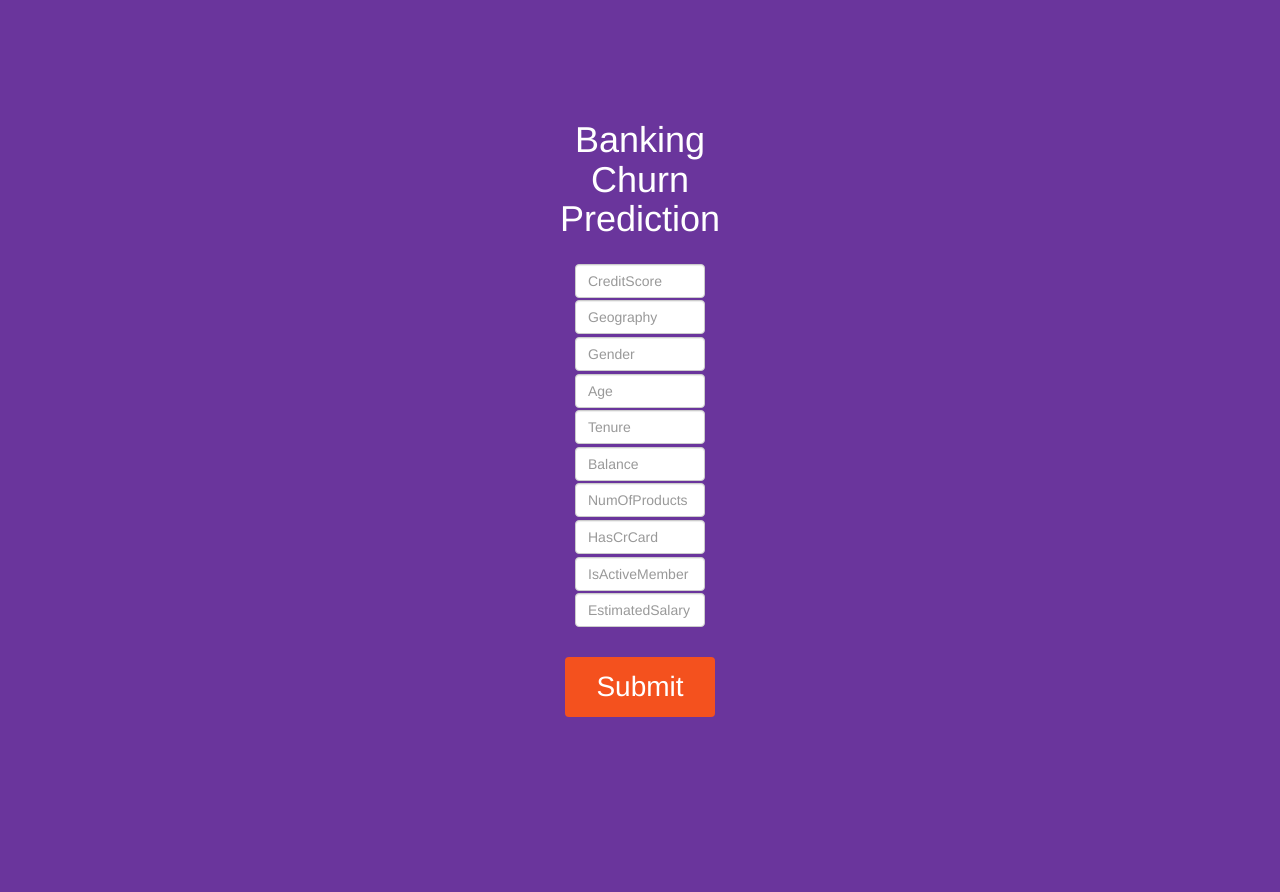
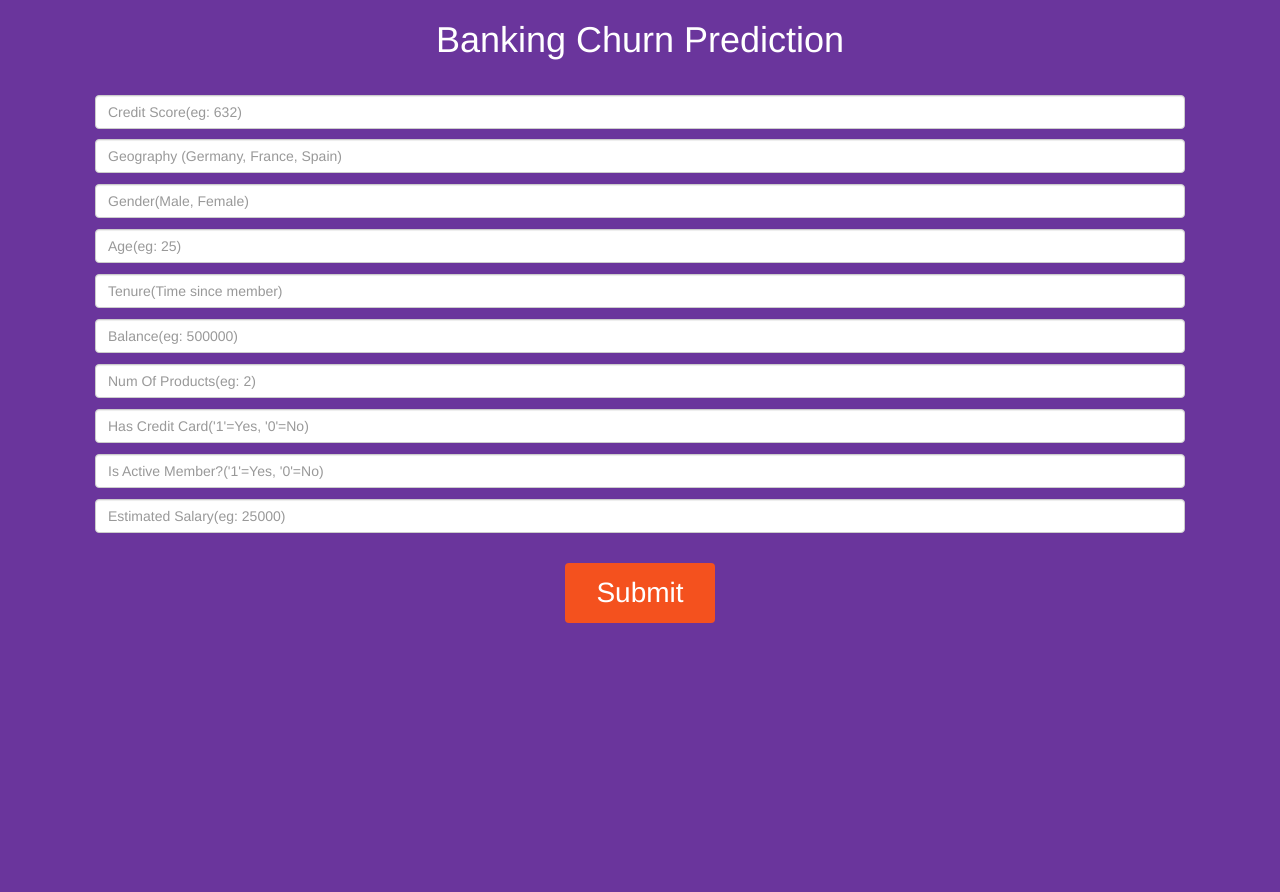
Before and after one commit to blurred-machine/ANN-based-Banking-Churn-Prediction, a Flask app: page / in a window 1280 px wide. After the commit the page ends 623 px from the top, so only its background shows below. Run offline with Flask 2, Linux system fonts and the light colour scheme; parts of the project's set-up code (start-up, migrations or seed data) failed here and were passed over; some libraries are stand-ins or nearby versions.

Commit message:
made webpage responsive

```diff
--- a/static/styles/mainpage.css
+++ b/static/styles/mainpage.css
@@ -1,20 +1,10 @@
-.bod{
-  background-color: #6A359C;
+
+.cl{
   text-align: center;
-  padding-left: 40rem;
-  padding-right: 40rem;
-
-}
-.cl{
-
-  text-align: center;
-  padding: 10rem 15rem 15rem;
 
 }
 .form-control{
-  padding-left: 20rem;
-  padding-right: 20rem;
-  margin-top: 2%;
+  margin-top: 1%;
 }
 
 #entries{
--- a/templates/index.html
+++ b/templates/index.html
@@ -7,29 +7,33 @@
     <meta name="viewport" content="width=device-width, initial-scale=1">
 
 	<link rel= "stylesheet" type= "text/css" href= "{{ url_for('static',filename='styles/mainpage.css') }}">
+	<link rel= "stylesheet" type= "text/css" href= "../static/styles/mainpage.css">
 
     <link rel="stylesheet" href="https://maxcdn.bootstrapcdn.com/bootstrap/3.4.1/css/bootstrap.min.css">
     <script src="https://ajax.googleapis.com/ajax/libs/jquery/3.4.1/jquery.min.js"></script>
     <script src="https://maxcdn.bootstrapcdn.com/bootstrap/3.4.1/js/bootstrap.min.js"></script>
     <title>Banking Churn Prediction</title>
 </head>
-<body><div class="bod">
+<body style="background-color: #6A359C; text-align: center">
     <div class="cl">
       <h1 style="color: #FFF">Banking Churn Prediction</h1>
+      <div class="container">
+    <div class="row">
+      <div class="col-sm-12">
   <form action="/predict" method="POST">
 
     <div id="entries">
-        <input type="text" name="CreditScore" class="form-control" placeholder="CreditScore">
-        <input type="text" name="Geography" class="form-control" placeholder="Geography">
-        <input type="text" name="Gender" class="form-control" placeholder="Gender">
-        <input type="text" name="Age" class="form-control" placeholder="Age">
-        <input type="text" name="Tenure" class="form-control" placeholder="Tenure">
+        <input type="text" name="CreditScore" class="form-control" placeholder="Credit Score(eg: 632)">
+        <input type="text" name="Geography" class="form-control" placeholder="Geography (Germany, France, Spain)">
+        <input type="text" name="Gender" class="form-control" placeholder="Gender(Male, Female)">
+        <input type="text" name="Age" class="form-control" placeholder="Age(eg: 25)">
+        <input type="text" name="Tenure" class="form-control" placeholder="Tenure(Time since member)">
 
-        <input type="text" name="Balance" class="form-control" placeholder="Balance">
-        <input type="text" name="NumOfProducts" class="form-control" placeholder="NumOfProducts">
-        <input type="text" name="HasCrCard" class="form-control" placeholder="HasCrCard">
-        <input type="text" name="IsActiveMember" class="form-control" placeholder="IsActiveMember">
-        <input type="text" name="EstimatedSalary" class="form-control" placeholder="EstimatedSalary">
+        <input type="text" name="Balance" class="form-control" placeholder="Balance(eg: 500000)">
+        <input type="text" name="NumOfProducts" class="form-control" placeholder="Num Of Products(eg: 2)">
+        <input type="text" name="HasCrCard" class="form-control" placeholder="Has Credit Card('1'=Yes, '0'=No)">
+        <input type="text" name="IsActiveMember" class="form-control" placeholder="Is Active Member?('1'=Yes, '0'=No)">
+        <input type="text" name="EstimatedSalary" class="form-control" placeholder="Estimated Salary(eg: 25000)">
     </div>
         <button class="button" type="submit" name="submitBtn"><span>Submit </span></button>
 
@@ -39,10 +43,11 @@
 	<h3 style="color: white;">
 	{{predicted_value}}
 	</h3>
-
+</div>
 </div>
 </div>
 
+</div>
 
 
 </body>
```
